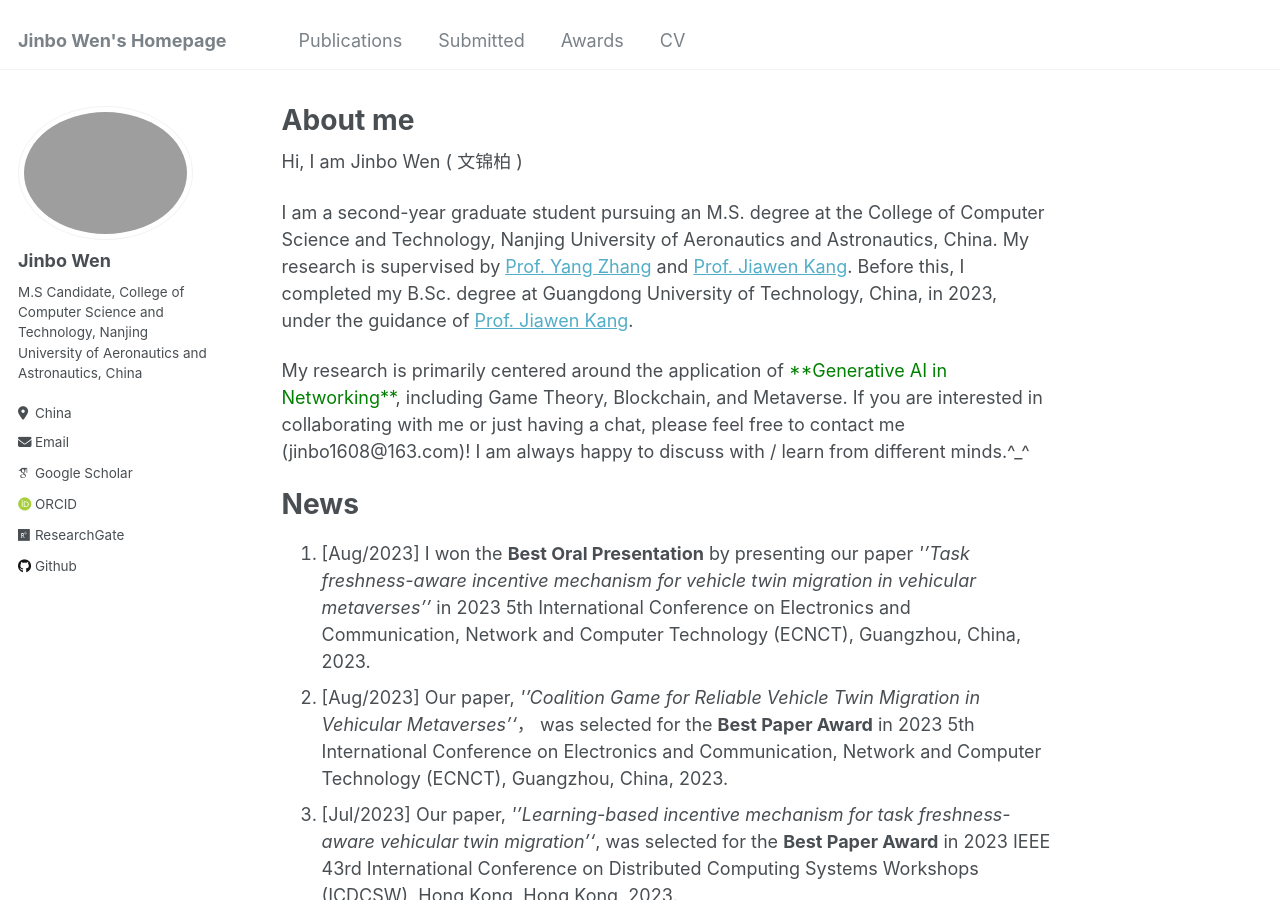
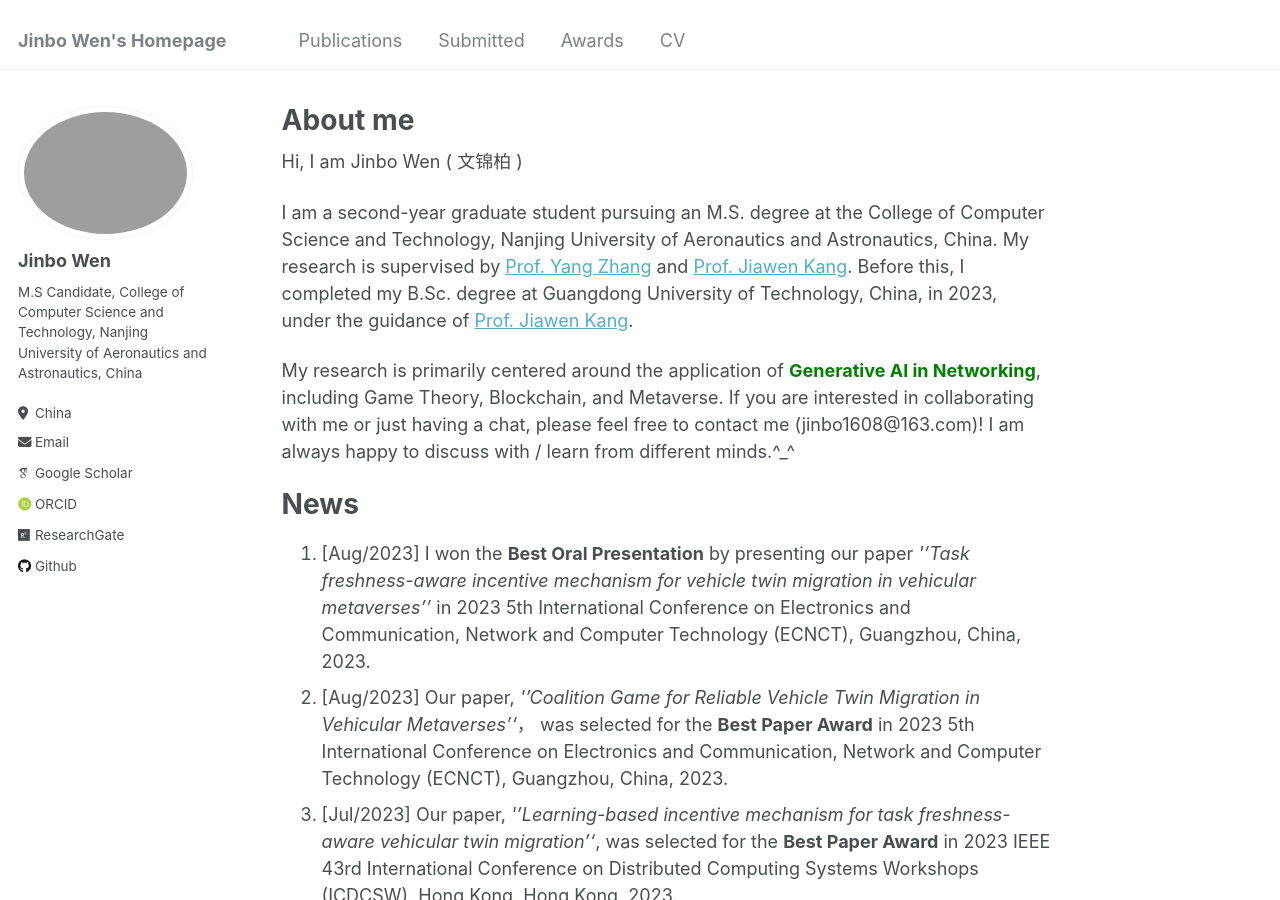
Before and after one commit to JinboWen00/JinboWen00.github.io, a Jekyll site: the page built from _pages/about.md, in a window 1280 px wide and 900 px high. Built offline with Jekyll 4.4.1, drawn with Linux system fonts in a browser that asks for light colours; some web fonts are replaced.

Commit message:
Update about.md

```diff
--- a/_pages/about.md
+++ b/_pages/about.md
@@ -11,7 +11,7 @@
 
 I am a second-year graduate student pursuing an M.S. degree at the College of Computer Science and Technology, Nanjing University of Aeronautics and Astronautics, China. My research is supervised by [Prof. Yang Zhang](https://faculty.nuaa.edu.cn/yang/zh_CN/index.htm) and [Prof. Jiawen Kang](https://teacher.gdut.edu.cn/kangjiawen/zh_CN/index.htm). Before this, I completed my B.Sc. degree at Guangdong University of Technology, China, in 2023, under the guidance of [Prof. Jiawen Kang](https://teacher.gdut.edu.cn/kangjiawen/zh_CN/index.htm). <!--Currently, I work as a research assistant in [MetaX Lab](https://www.metaxlab.top/).-->
 
-My research is primarily centered around the application of <font color=green>**Generative AI in Networking**</font>, including Game Theory, Blockchain, and Metaverse. If you are interested in collaborating with me or just having a chat, please feel free to contact me (jinbo1608@163.com)! I am always happy to discuss with / learn from different minds.^_^
+My research is primarily centered around the application of **<font color=green>Generative AI in Networking</font>**, including Game Theory, Blockchain, and Metaverse. If you are interested in collaborating with me or just having a chat, please feel free to contact me (jinbo1608@163.com)! I am always happy to discuss with / learn from different minds.^_^
 
 News
 ======
```
